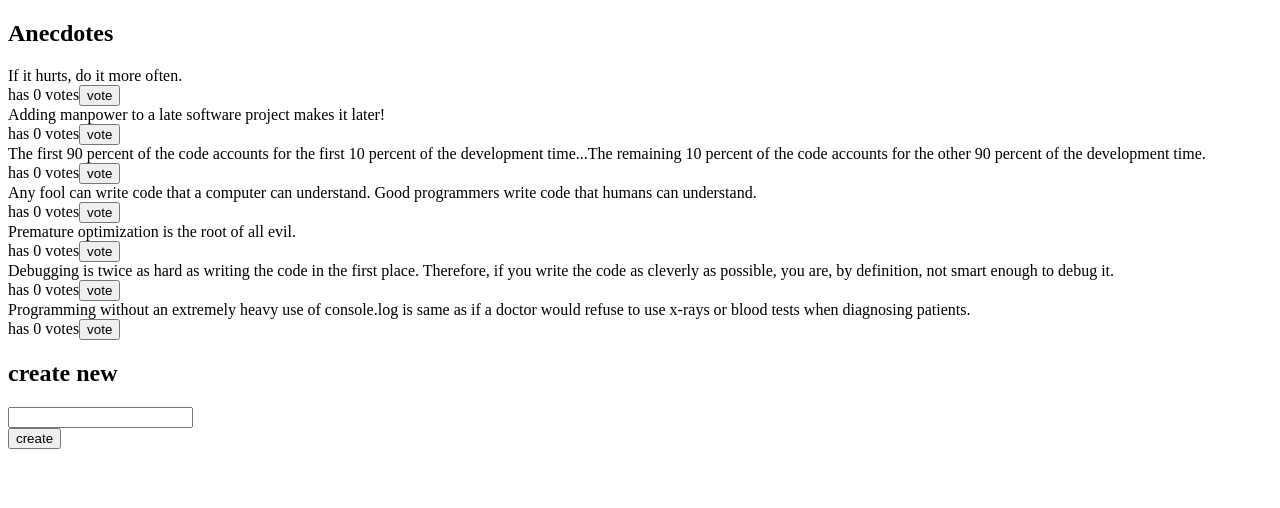
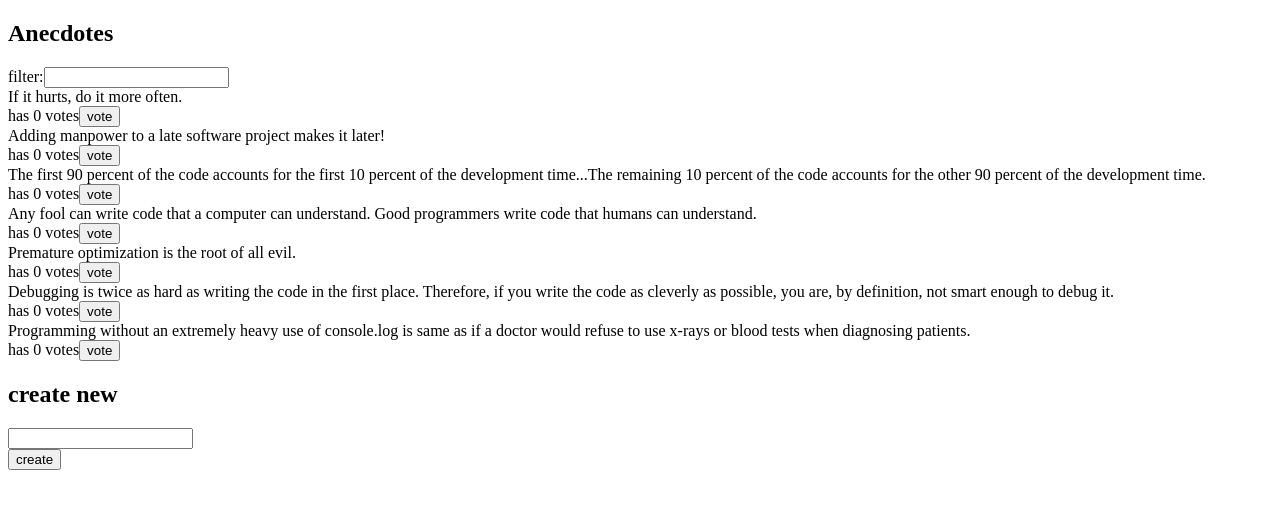
Before and after one commit to JustGAST/fullstackopen2022, a React (Create React App) app in the folder part6/anecdotes_redux/: page / in a window 1280 px wide. Shown: the top 508 px of the page. Built offline with nearby package versions, Linux system fonts and the light colour scheme.

Commit message:
Part 6: Exercise 6.12 ready;

```diff
--- a/part6/anecdotes_redux/src/App.js
+++ b/part6/anecdotes_redux/src/App.js
@@ -1,12 +1,14 @@
 import AnecdotesList from './components/AnecdotesList';
 import NewAnecdoteForm from './components/NewAnecdoteForm';
 import Notification from './components/Notification';
+import Filter from './components/Filter';
 
 const App = () => {
   return (
     <div>
       <h2>Anecdotes</h2>
       <Notification />
+      <Filter />
       <AnecdotesList />
       <NewAnecdoteForm />
     </div>
--- a/part6/anecdotes_redux/src/components/AnecdotesList.js
+++ b/part6/anecdotes_redux/src/components/AnecdotesList.js
@@ -5,7 +5,10 @@ import {clearNotification, showNotification} from '../reducers/notificationReduc
 
 const AnecdotesList = () => {
   const dispatch = useDispatch();
-  const anecdotes = useSelector(state => state.anecdotes);
+  const filter = useSelector(state => state.filter)
+  const anecdotes = useSelector(state => (
+    state.anecdotes.filter(anecdote => anecdote.content.includes(filter))
+  ));
 
   const handleVote = (anecdote) => () => {
     dispatch(voteForAnecdote(anecdote.id));
--- /dev/null
+++ b/part6/anecdotes_redux/src/components/Filter.js
@@ -0,0 +1,16 @@
+import {useDispatch} from 'react-redux';
+
+import {updateFilter} from '../reducers/filterReducer';
+
+const Filter = () => {
+  const dispatch = useDispatch();
+
+  return (
+    <>
+      filter:
+      <input onChange={(e) => dispatch(updateFilter(e.target.value))} />
+    </>
+  )
+}
+
+export default Filter;
--- /dev/null
+++ b/part6/anecdotes_redux/src/reducers/filterReducer.js
@@ -0,0 +1,16 @@
+import {createSlice} from '@reduxjs/toolkit';
+
+const initialState = ''
+
+const filterReducer = createSlice({
+  name: 'filters',
+  initialState,
+  reducers: {
+    updateFilter(state, action) {
+      return action.payload
+    },
+  }
+})
+
+export const { updateFilter } = filterReducer.actions;
+export default filterReducer.reducer;
--- a/part6/anecdotes_redux/src/reducers/notificationReducer.js
+++ b/part6/anecdotes_redux/src/reducers/notificationReducer.js
@@ -7,7 +7,6 @@ const notificationReducer = createSlice({
   initialState,
   reducers: {
     showNotification(state, action) {
-      console.log(state, action);
       return action.payload
     },
     clearNotification() {
--- a/part6/anecdotes_redux/src/store.js
+++ b/part6/anecdotes_redux/src/store.js
@@ -2,11 +2,13 @@ import { configureStore } from '@reduxjs/toolkit';
 
 import anecdoteReducer from './reducers/anecdoteReducer';
 import notificationReducer from './reducers/notificationReducer';
+import filterReducer from './reducers/filterReducer';
 
 const store = configureStore({
   reducer: {
     anecdotes: anecdoteReducer,
-    notifications: notificationReducer
+    notifications: notificationReducer,
+    filter: filterReducer
   }
 })
 
```
